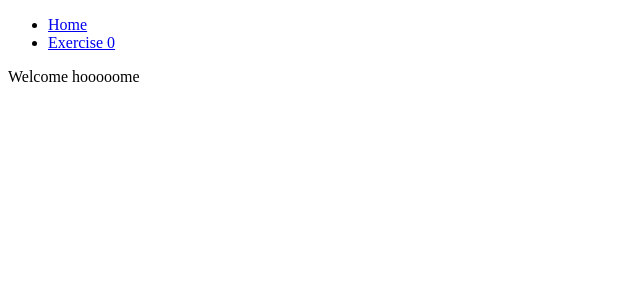
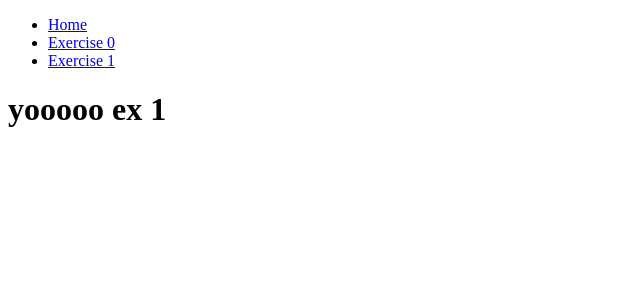
Before and after one commit to artsy/relay-workshop, a React (Vite) app: page /exercise-1 in a window 1280 px wide. Shown: the top 300 px of the page, without its empty margins (0-640 px from the left). Built offline with nearby package versions, Linux system fonts and the light colour scheme; what miragejs, react-relay would draw is missing.

Commit message:
feat: set up Exercise1 app

```diff
--- a/src/App.tsx
+++ b/src/App.tsx
@@ -1,6 +1,7 @@
 import React from 'react';
 import { BrowserRouter as Router, Switch, Route, Link } from 'react-router-dom';
 import { Exercise0 } from './exercises/0-Relay-Compiler/Exercise0';
+import { Exercise1 } from './exercises/01-Query-Renderer/Exercise1';
 import Home from './Home';
 import Nav from './Nav';
 
@@ -9,15 +10,26 @@ const App: React.FC = () => {
     <Router>
       <Nav />
       <Switch>
-        <Route path="/exercise-0">
-          <Exercise0 />
-        </Route>
-        <Route path="/">
-          <Home />
-        </Route>
+        <Routes />
       </Switch>
     </Router>
   );
 };
 
+const Routes: React.FC = () => {
+  return (
+    <>
+      <Route path="/exercise-0">
+        <Exercise0 />
+      </Route>
+      <Route path="/exercise-1">
+        <Exercise1 />
+      </Route>
+      <Route path="/" exact>
+        <Home />
+      </Route>
+    </>
+  );
+};
+
 export default App;
--- a/src/Nav.tsx
+++ b/src/Nav.tsx
@@ -11,6 +11,9 @@ const Nav: React.FC = () => {
         <li>
           <Link to="/exercise-0">Exercise 0</Link>
         </li>
+        <li>
+          <Link to="/exercise-1">Exercise 1</Link>
+        </li>
       </ul>
     </nav>
   );
--- /dev/null
+++ b/src/exercises/01-Query-Renderer/Exercise1.tsx
@@ -0,0 +1,5 @@
+import React from 'react';
+
+export const Exercise1 = () => {
+  return <h1>yooooo ex 1</h1>;
+};
```
